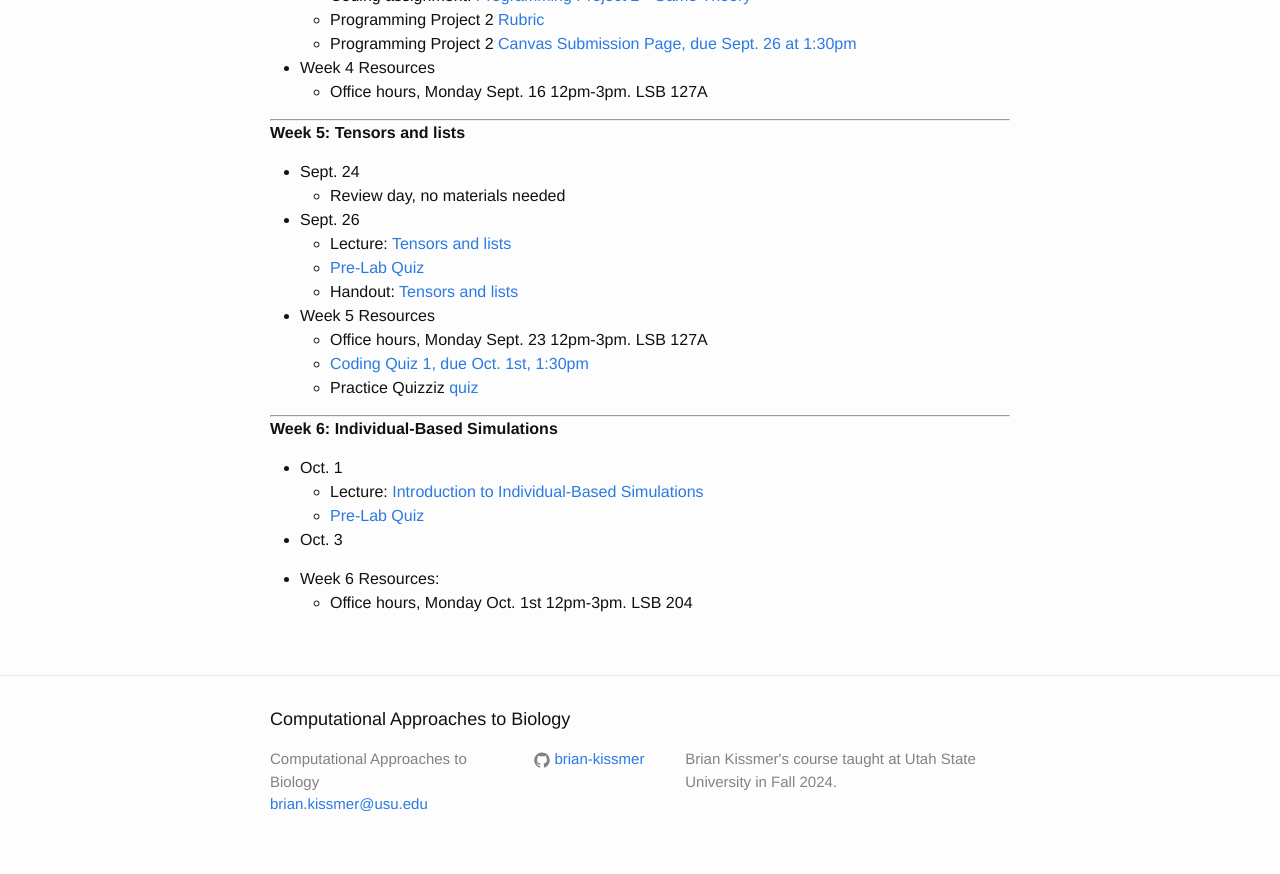
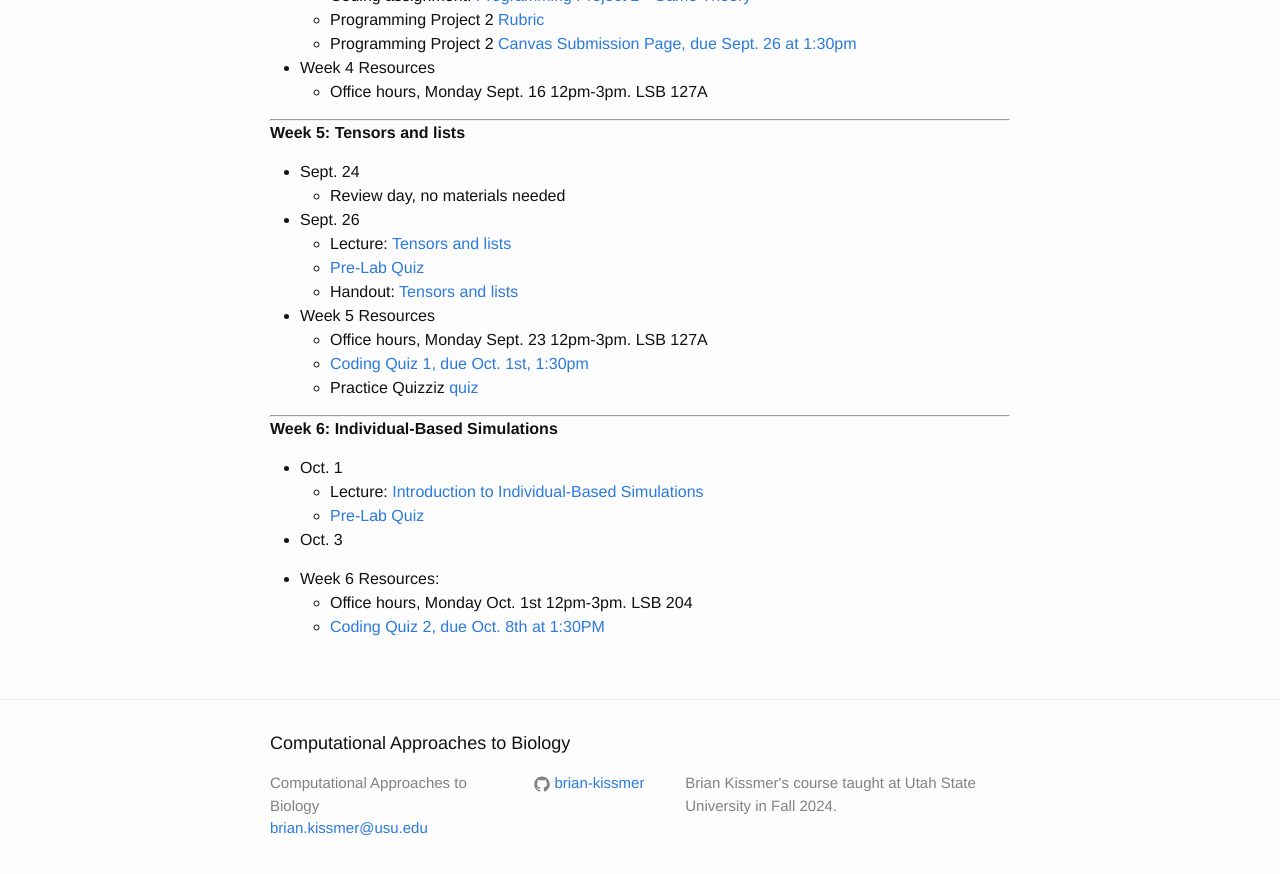
Before and after one commit to brian-kissmer/brian-kissmer.github.io, a Jekyll site: the page built from Schedule.md, in a window 1280 px wide and 900 px high, scrolled down 1375 px. Shown: the top 874 px of the window. Built offline with Jekyll 4.4.1, drawn with Linux system fonts in a browser that asks for light colours.

Commit message:
Update Schedule.md

```diff
--- a/Schedule.md
+++ b/Schedule.md
@@ -96,3 +96,4 @@ layout: page
 
 * Week 6 Resources:
   * Office hours, Monday Oct. 1st 12pm-3pm. LSB 204
+  * [Coding Quiz 2, due Oct. 8th at 1:30PM](https://usu.instructure.com/courses/762928/quizzes/1277500)
```
